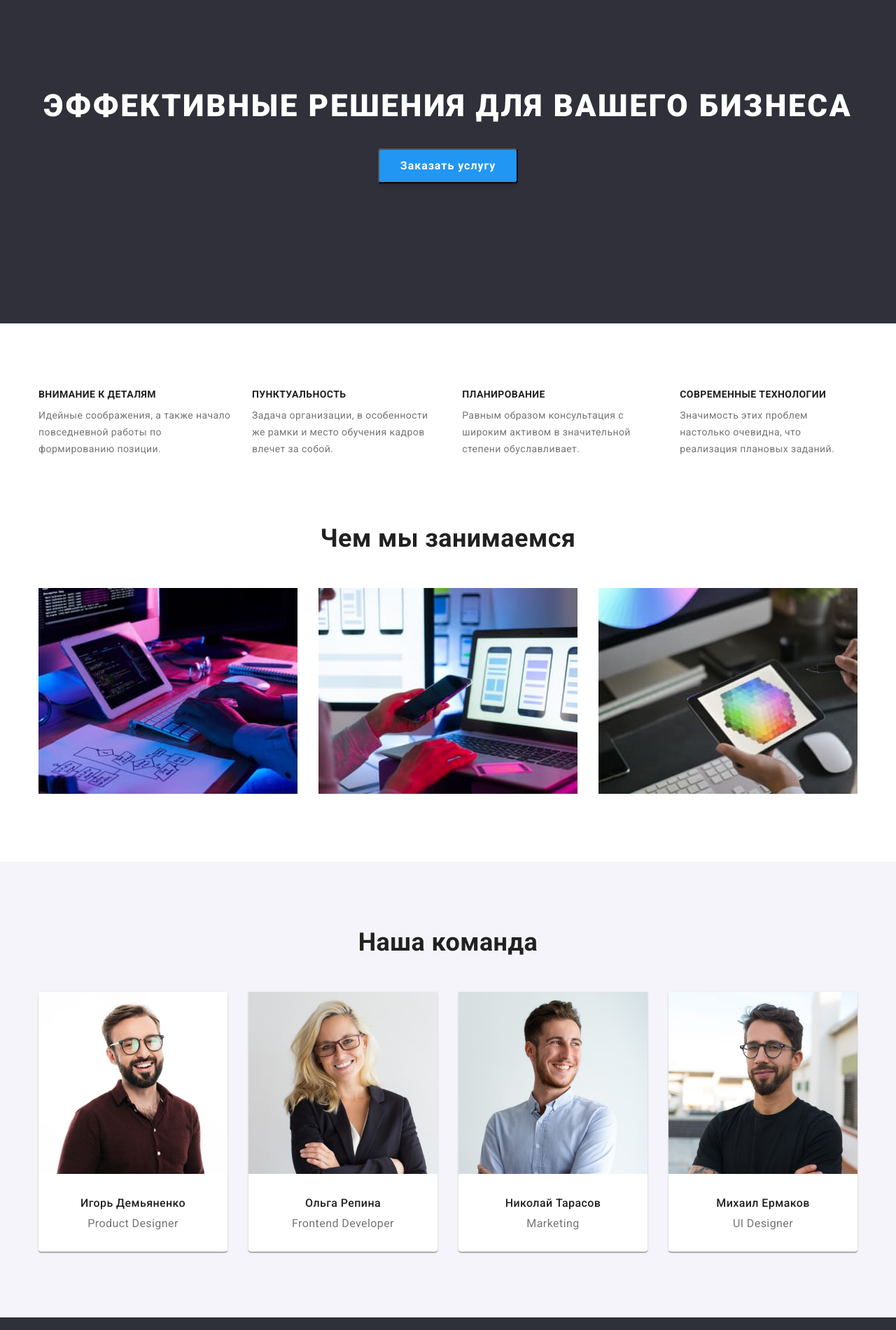
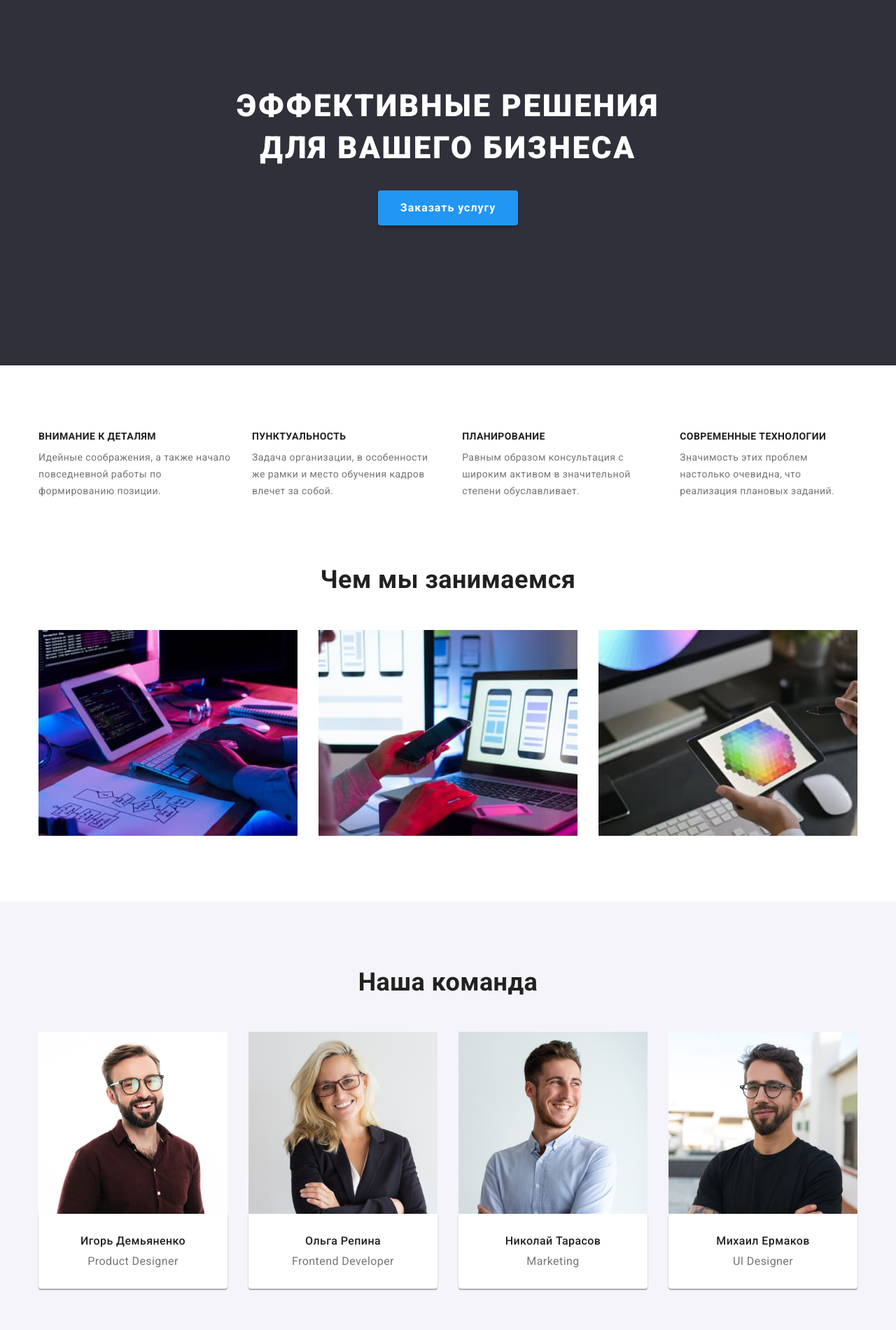
Before and after one commit to TrueMolni/goit-markup-hw-03, a plain HTML site: page index.html in a window 1280 px wide. Shown: the part 160-2060 px from the top of the page at 70% size. Drawn offline with nearby package versions, Linux system fonts and the light colour scheme.

Commit message:
Add files via upload

```diff
--- a/CSS/styles.css
+++ b/CSS/styles.css
@@ -1,6 +1,15 @@
-h1,h2,h3,p,ul, ol {
-    padding: 0;
-    margin: 0;
+:root {
+    --background-general-white: #fff;
+    --text-general-black: #212121;
+    --text-subtitle-grey: #757575;
+    --button-active-blue: #2196F3;
+    --button-nonactive-grey: #F5F4FA;
+    --logo-title-black: #000000;
+    --background-footer-black: #2F303A;
+    --line-header-white: #ECECEC;
+    --text-blacktheme-white: #FFFFFF99;
+    --hero-btn-blue: #188CE8;
+    --portfolio-border-color: #EEEEEE;
 }
 
 body {
@@ -12,19 +21,44 @@ body {
     background-color:  var(--background-general-white);
 }
 
-:root {
-    --background-general-white: #fff;
-    --text-general-black: #212121;
-    --text-subtitle-grey: #757575;
-    --button-active-blue: #2196F3;
-    --button-nonactive-grey: #F5F4FA;
-    --logo-title-black: #000000;
-    --background-footer-black: #2F303A;
-    --line-header-white:#ECECEC;
-    --text-blacktheme-white:#FFFFFF99;
-    --hero-btn-blue:#188CE8;
-    --portfolio-border-color:#EEEEEE;
+
+
+/* Скидання стилів */
+
+h1,
+h2,
+h3,
+h4,
+h5,
+h6,
+p {
+    margin: 0;
 }
+
+img {
+    display: block;
+    max-width: 100%;
+    height: auto;
+}
+
+address {
+    font-style: normal;
+}
+
+button {
+    display: block;
+    margin: 0 auto;
+    /* padding: 10px 32px; */
+    cursor: pointer;
+
+    background-color: var(--hero-btn-blue);
+    color: var(--background-general-white);
+    font-family: 'Roboto', sans-serif;
+    box-shadow: 0px 4px 4px rgba(0, 0, 0, 0.15);
+    border: none;
+    border-radius: 4px;
+}
+
 
 /* Базові стилі*/
 
@@ -32,18 +66,28 @@ body {
 
 .list {
     list-style: none;
+    padding-left: 0;
+    margin: 0;
 }
 
 .link {
     text-decoration: none;
+    /* color: inherit; */
 }
 
 .container {
     width: 1200px;
+    margin-top: 0;
+    margin-bottom: 0;
     margin-left: auto;
     margin-right: auto;
     padding-left: 15px;
     padding-right: 15px;
+}
+
+.section {
+    padding-top: 94px;
+    padding-bottom: 94px;
 }
 
 
@@ -53,14 +97,12 @@ body {
 .btn {
     background-color: var(--button-nonactive-grey);
     color: var(--text-general-black);
-    border: none;
 }
 
 .btn:hover,
 .btn:focus {
     background-color: var(--button-active-blue);
     color: var(--background-general-white);
-    cursor: pointer;
     box-shadow:
     0px 3px 1px rgba(0, 0, 0, 0.1),
     0px 1px 2px rgba(0, 0, 0, 0.08),
@@ -212,6 +254,8 @@ body {
     background-color: var(--background-footer-black);
 }
 .hero-title {
+    width: 696px;
+    margin: 0 auto;
 
     font-weight: 900;
     font-size: 44px;
@@ -223,19 +267,17 @@ body {
 }
 
 .hero-btn {
-    width: 200px;
-    height: 50px;
+    min-width: 200px;
     margin-top: 30px;
+    padding: 10px 32px;
 
     font-family: 'Roboto', sans-serif;
     font-weight: 700;
     font-size: 16px;
-    line-height: 1.87;
-    cursor: pointer;
+    line-height: 1.88;
     letter-spacing: 0.06em;
     border-radius: 4px;
 
-    box-shadow: 0px 4px 4px rgba(0, 0, 0, 0.15);
     color: var(--background-general-white);
     background-color:var(--button-active-blue);
 }
@@ -246,10 +288,6 @@ body {
 }
 
 /* Секція з перевагами */
-.features {
-    padding-top: 94px;
-    padding-bottom: 94px;
-}
 
 .features-list,
 .examples-list {
@@ -271,9 +309,6 @@ body {
 
 /*секція з членами команди*/
 .crew{
-    padding-top: 94px;
-    padding-bottom: 94px;
-
     background-color: var(--button-nonactive-grey);
 }
 
@@ -283,22 +318,27 @@ body {
 }
 
 .crew-item {
-    padding-bottom: 30px;
-
     background: var(--background-general-white);
-
-    box-shadow: 0px 1px 3px rgba(0, 0, 0, 0.12),
-    0px 1px 1px rgba(0, 0, 0, 0.14),
-    0px 2px 1px rgba(0, 0, 0, 0.2);
-    border-radius: 0px 0px 4px 4px;
 }
 
 .crew-item:not(:last-child) {
     margin-right: 30px;
 }
-
+/*
 .crew-member {
     margin-bottom: 30px;
+} */
+
+.crew-wrapper {
+    padding-top: 30px;
+    padding-bottom: 30px;
+    box-shadow:
+    0px 1px 3px rgb(0 0 0 / 12%),
+    0px 1px 1px rgb(0 0 0 / 14%),
+    0px 2px 1px rgb(0 0 0 / 20%);
+    border-radius: 0px 0px 4px 4px;
+    border-top: none;
+
 }
 
 .crew .subtitle {
@@ -306,7 +346,6 @@ body {
     font-size: 16px;
     line-height: 1.18;
     text-transform: capitalize;
-/*потім буде text-align:center*/
 
     color: var(--text-general-black)
 }
@@ -316,7 +355,6 @@ body {
     font-weight: 400;
     font-size: 16px;
     line-height: 1.18;
-/*потім буде text-align:center*/
 
     color: var(--text-subtitle-grey)
 }
@@ -336,8 +374,6 @@ body {
 /*навігація в футері*/
 .main-footer-adress {
     margin-top: 20px;
-
-    font-style: normal;
 }
 
 .footer-adress .link{
@@ -362,14 +398,11 @@ body {
 .address-item:not(:last-child) {
     margin-bottom: 9px;
 }
-/****портфоліо****/
 
-/*Секція зразків сайту*/
+/***************портфоліо********************/
 
-.section-samples {
-    padding-top: 94px;
-    padding-bottom: 94px;
-}
+
+/* Секція фільтрів */
 
 .section-samples-filters {
     display: flex;
@@ -405,6 +438,8 @@ body {
         0px 2px 2px rgba(0, 0, 0, 0.12);
 }
 
+/*Секція зразків сайту*/
+
 .samples-list {
     display: flex;
     flex-wrap: wrap;
@@ -413,7 +448,7 @@ body {
 
 .samples-item {
     width: calc((100% - 60px) / 3 );
-    border: 1px solid #EEEEEE;
+
 }
 
 .samples-item:not(:nth-child(3n)) {
@@ -424,13 +459,28 @@ body {
     margin-bottom: 30px;
 }
 
-.sample-image{
+.samples-wrapper {
+    padding-top: 20px;
+    padding-bottom: 20px;
+    padding-left: 24px;
+    padding-right: 24px;
+    /* box-shadow:
+        0px 1px 3px rgb(0 0 0 / 12%),
+        0px 1px 1px rgb(0 0 0 / 14%),
+        0px 2px 1px rgb(0 0 0 / 20%);
+    border-radius: 0px 0px 4px 4px; */
+    border: 1px solid var(--portfolio-border-color);
+    border-top: none;
+}
+
+/* .sample-image{
     margin-bottom: 20px;
-}
+} */
+
 
 .sample-subtitle {
     margin-bottom: 4px;
-    padding-left: 24px;
+
 
     font-weight: 700;
     font-size: 18px;
@@ -440,7 +490,7 @@ body {
     color: var(--text-general-black)
 }
 
-.sample-text-description{
+/* .sample-text-description{
     margin-bottom: 20px;
     padding-left: 24px;
-}
+} */
--- a/index.html
+++ b/index.html
@@ -50,7 +50,7 @@
         </section>
 
         <!--Секція з перевагами-->
-        <section class="features">
+        <section class="features section">
             <div class="container">
                 <h2 class="visually-hidden">Наши преимущества</h2>
                 <ul class="features-list list">
@@ -98,32 +98,40 @@
         </section>
 
         <!--Члени команди-->
-        <section class="crew">
+        <section class="crew section">
             <div class="container">
                 <h2 class="secondary-title">Наша команда</h2>
                 <ul class="crew-list list">
                     <li class="crew-item">
                         <img class="crew-member" src="./img/img4.jpg" alt="Игорь Демьяненко" width="270" height="260">
+                        <div class="crew-wrapper">
                         <h3 class="subtitle">Игорь Демьяненко</h3>
                         <p class="text-description" lang="en">Product Designer</p>
+                        </div>
                     </li>
 
                     <li class="crew-item">
                         <img class="crew-member" src="./img/img5.jpg" alt="Ольга Репина" width="270" height="260">
+                        <div class="crew-wrapper">
                         <h3 class="subtitle">Ольга Репина</h3>
                         <p class="text-description" lang="en">Frontend Developer</p>
+                        </div>
                     </li>
 
                     <li class="crew-item">
                         <img class="crew-member" src="./img/img6.jpg" alt="Николай Тарасов" width="270" height="260">
+                        <div class="crew-wrapper">
                         <h3 class="subtitle">Николай Тарасов</h3>
                         <p class="text-description" lang="en">Marketing</p>
+                        </div>
                     </li>
 
                     <li class="crew-item">
                         <img class="crew-member" src="./img/img7.jpg" alt="Михаил Ермаков" width="270" height="260">
+                        <div class="crew-wrapper">
                         <h3 class="subtitle">Михаил Ермаков</h3>
                         <p class="text-description" lang="en">UI Designer</p>
+                        </div>
                     </li>
                 </ul>
             </div>
```
Also changed, not shown: portfolio.html (+19 -10 lines).
